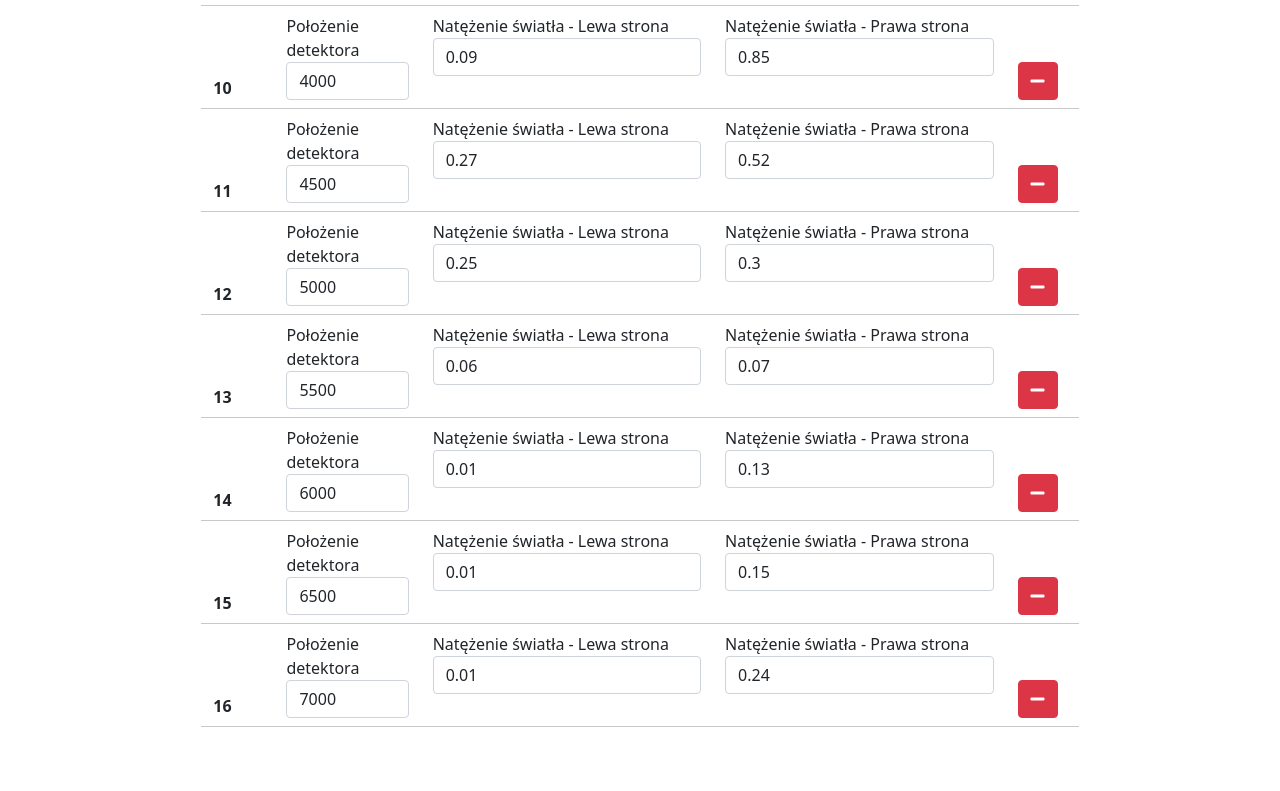
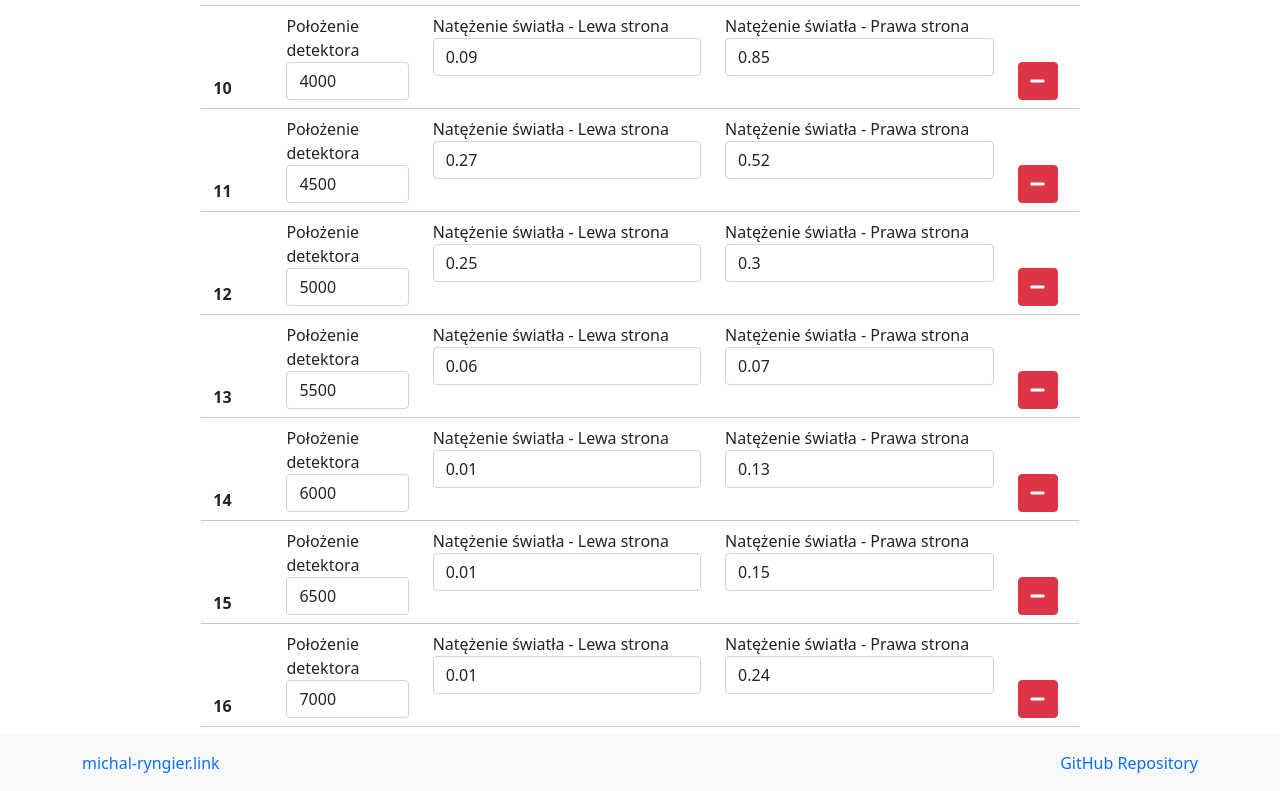
Before and after one commit to georgeFr33man/studia-light-interference, a plain HTML site: page index.html in a window 1280 px wide. Shown: the part 1538-2329 px from the top of the page. Before the commit the page ends 2273 px from the top, so only its background shows below. Drawn offline with nearby package versions, Linux system fonts and the light colour scheme.

Commit message:
feat: init

```diff
--- a/index.html
+++ b/index.html
@@ -52,8 +52,25 @@
     <div id="root">
         <!-- Form elements -->
     </div>
+
 </div>
+<footer class="footer mt-auto py-3 bg-light">
+  <div class="container">
+    <div class="row">
+      <div class="col-6">
+         <span class="text-muted">
+      <a class="text-decoration-none" href="http://michal-ryngier.link/">michal-ryngier.link</a>
+    </span>
+      </div>
+      <div class="col-6 text-end">
+        <span class="jus">
+          <a class="text-decoration-none" href="https://github.com/georgeFr33man/studia-light-interference">GitHub Repository</a>
+        </span>
+      </div>
+    </div>
 
+  </div>
+</footer>
 </body>
 </html>
 
```
